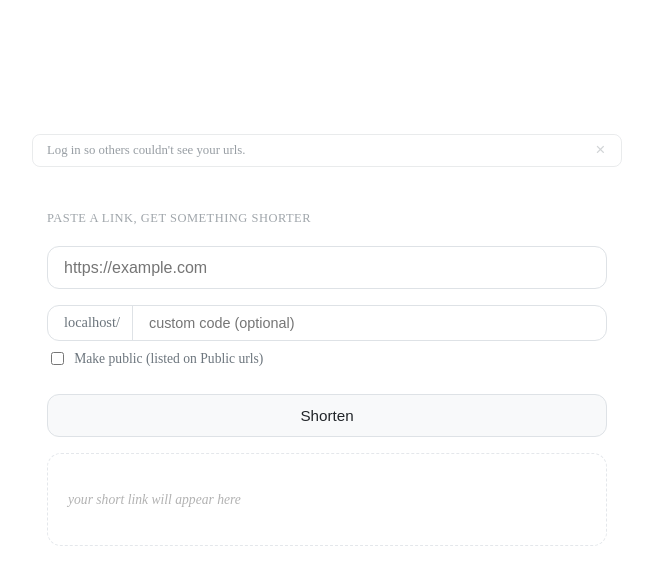
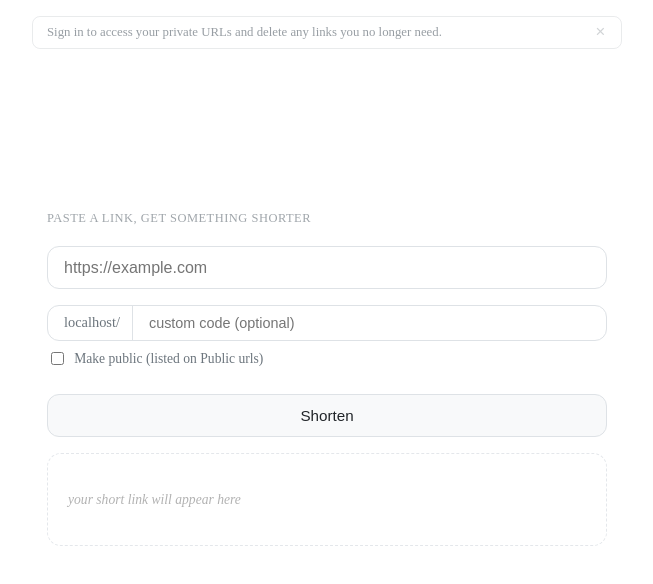
Before and after one commit to muknta/url-shortener, a Vue app in the folder frontend/: page / in a window 1280 px wide. Shown: the top 584 px of the page, without its empty margins (313-966 px from the left). Built offline with nearby package versions, Linux system fonts and the light colour scheme.

Commit message:
Hint message update

```diff
--- a/frontend/src/components/ShortenForm.vue
+++ b/frontend/src/components/ShortenForm.vue
@@ -1,10 +1,10 @@
 <template>
   <div class="page-wrap">
-    <div class="spacer-top"></div>
-    <div v-if="showHint" class="hint-bar">
-      <span>Log in so others couldn't see your urls.</span>
+    <div class="hint-bar">
+      <span>Sign in to access your private URLs and delete any links you no longer need.</span>
       <button class="hint-close" @click="showHint = false" aria-label="Dismiss">×</button>
     </div>
+    <div class="spacer-top"></div>
 
     <form @submit.prevent="submit" class="shorten-card">
       <p class="card-label">paste a link, get something shorter</p>
```
